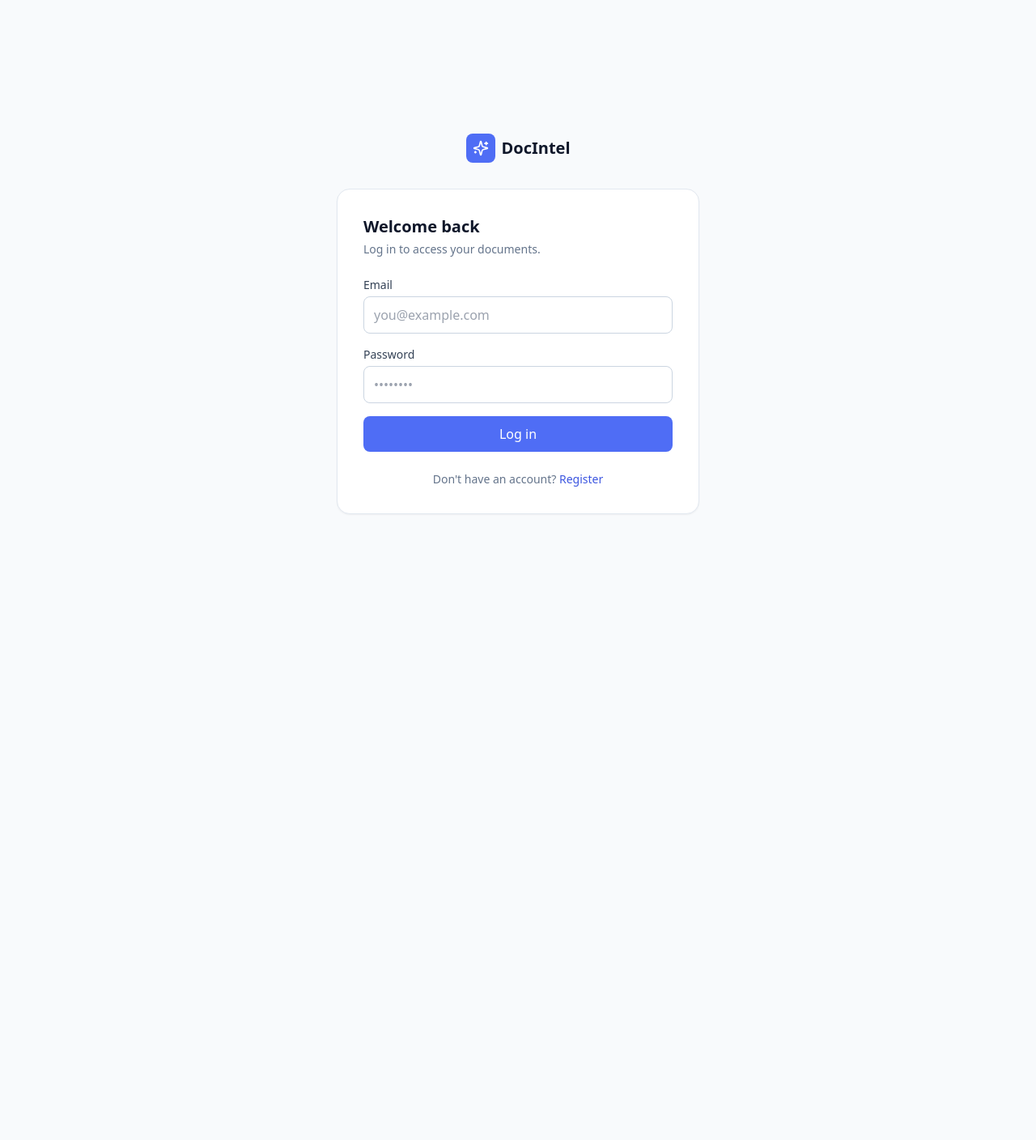
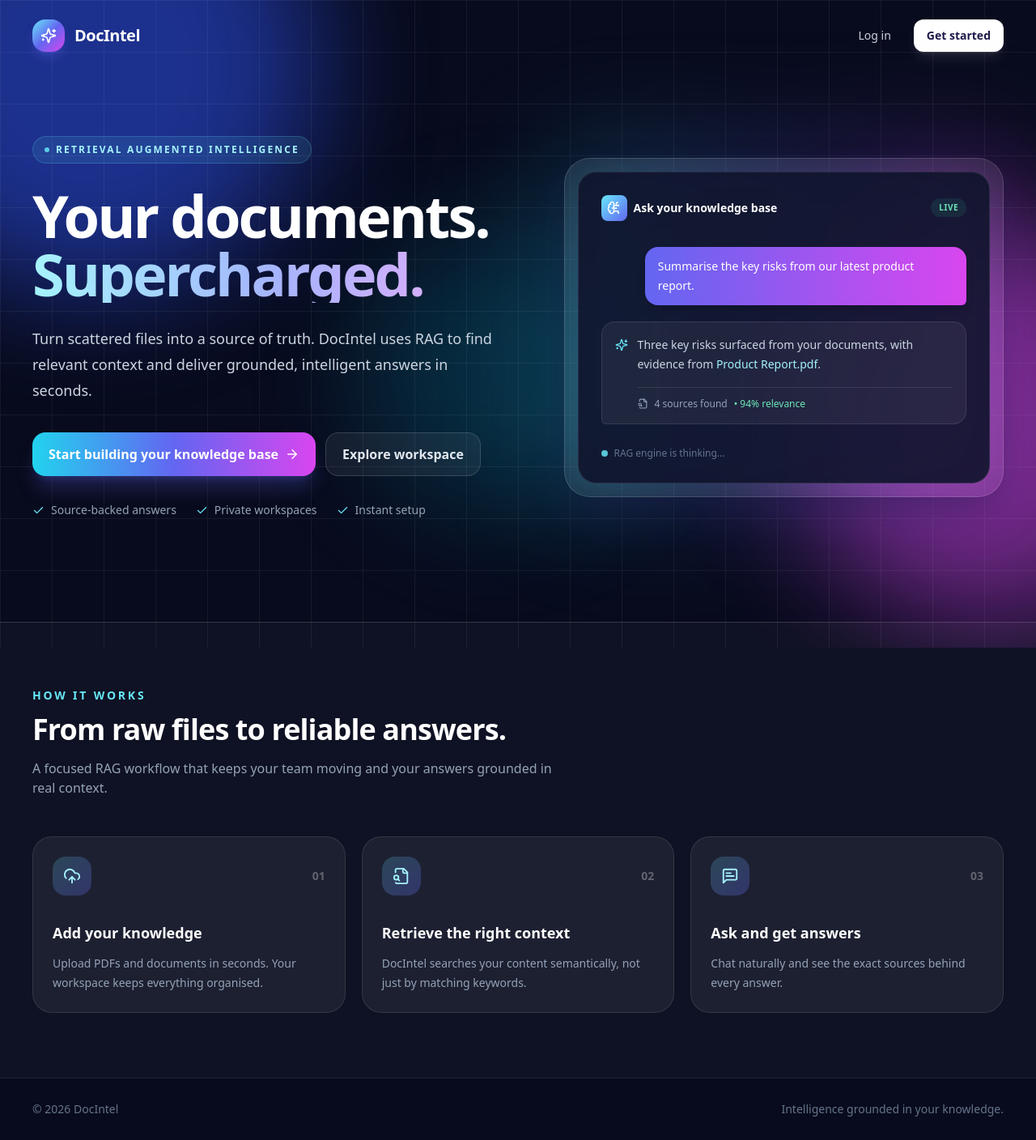
Before and after one commit to hussain9798/RAG_Document_Intelligence, a React (Vite) app in the folder frontend/: page / in a window 1280 px wide. Before the commit this address led to /login. Shown: the whole page at 81% size. Before the commit the page ends 800 px from the top, so only its background shows below. Built offline with nearby package versions, Linux system fonts and the light colour scheme; no server answers.

Commit message:
add home page

```diff
--- a/frontend/src/App.jsx
+++ b/frontend/src/App.jsx
@@ -5,12 +5,13 @@ import Dashboard from "./pages/Dashboard.jsx";
 import Documents from "./pages/Documents.jsx";
 import DocumentDetail from "./pages/DocumentDetail.jsx";
 import Chat from "./pages/Chat.jsx";
+import Home from "./pages/Home.jsx";
 import ProtectedRoute from "./components/ProtectedRoute.jsx";
 
 export default function App() {
   return (
     <Routes>
-      <Route path="/" element={<Navigate to="/dashboard" replace />} />
+      <Route path="/" element={<Home />} />
       <Route path="/login" element={<Login />} />
       <Route path="/register" element={<Register />} />
       <Route
--- a/frontend/src/index.css
+++ b/frontend/src/index.css
@@ -7,7 +7,7 @@ html, body, #root {
 }
 
 body {
-  @apply bg-slate-50 text-slate-900 transition-colors duration-300;
+  @apply bg-slate-50 text-slate-900 transition-colors duration-300 antialiased;
 }
 
 /* dark mode defaults */
@@ -21,6 +21,51 @@ body {
 }
 .slide-up {
   animation: slide-up 300ms cubic-bezier(.2,.8,.2,1) both;
+}
+
+.home-orb {
+  position: absolute;
+  border-radius: 9999px;
+  filter: blur(70px);
+  opacity: .5;
+  animation: float-orb 12s ease-in-out infinite alternate;
+}
+.home-orb-blue {
+  width: 34rem;
+  height: 34rem;
+  top: -12rem;
+  left: -10rem;
+  background: #3157ff;
+}
+.home-orb-pink {
+  width: 28rem;
+  height: 28rem;
+  top: 18rem;
+  right: -10rem;
+  background: #d946ef;
+  animation-delay: -4s;
+}
+.home-orb-cyan {
+  width: 20rem;
+  height: 20rem;
+  bottom: 12rem;
+  left: 35%;
+  background: #06b6d4;
+  opacity: .2;
+  animation-delay: -8s;
+}
+
+@keyframes float-orb {
+  from { transform: translate3d(-2%, -3%, 0) scale(1); }
+  to { transform: translate3d(3%, 4%, 0) scale(1.08); }
+}
+
+@media (prefers-reduced-motion: reduce) {
+  *, *::before, *::after {
+    animation-duration: .01ms !important;
+    animation-iteration-count: 1 !important;
+    scroll-behavior: auto !important;
+  }
 }
 
 /* mobile bottom nav styling */
--- /dev/null
+++ b/frontend/src/pages/Home.jsx
@@ -0,0 +1,158 @@
+import { Link } from "react-router-dom";
+import {
+  ArrowRight,
+  BrainCircuit,
+  Check,
+  FileSearch,
+  MessageSquareText,
+  Sparkles,
+  UploadCloud,
+} from "lucide-react";
+
+const STEPS = [
+  {
+    icon: UploadCloud,
+    number: "01",
+    title: "Add your knowledge",
+    description: "Upload PDFs and documents in seconds. Your workspace keeps everything organised.",
+  },
+  {
+    icon: FileSearch,
+    number: "02",
+    title: "Retrieve the right context",
+    description: "DocIntel searches your content semantically, not just by matching keywords.",
+  },
+  {
+    icon: MessageSquareText,
+    number: "03",
+    title: "Ask and get answers",
+    description: "Chat naturally and see the exact sources behind every answer.",
+  },
+];
+
+export default function Home() {
+  return (
+    <main className="min-h-screen overflow-hidden bg-[#080b1d] text-white selection:bg-fuchsia-400/30">
+      <div className="pointer-events-none fixed inset-0 overflow-hidden">
+        <div className="home-orb home-orb-blue" />
+        <div className="home-orb home-orb-pink" />
+        <div className="home-orb home-orb-cyan" />
+        <div className="absolute inset-0 opacity-[0.07] [background-image:linear-gradient(rgba(255,255,255,.8)_1px,transparent_1px),linear-gradient(90deg,rgba(255,255,255,.8)_1px,transparent_1px)] [background-size:64px_64px]" />
+      </div>
+
+      <nav className="relative z-10 mx-auto flex max-w-7xl items-center justify-between px-6 py-6 lg:px-10">
+        <Link to="/" className="flex items-center gap-3">
+          <span className="flex h-10 w-10 items-center justify-center rounded-2xl bg-gradient-to-br from-cyan-300 via-indigo-500 to-fuchsia-500 shadow-lg shadow-indigo-500/30">
+            <Sparkles size={20} />
+          </span>
+          <span className="text-xl font-bold tracking-tight">DocIntel</span>
+        </Link>
+        <div className="flex items-center gap-3">
+          <Link to="/login" className="rounded-xl px-4 py-2.5 text-sm font-medium text-slate-300 transition hover:bg-white/10 hover:text-white">
+            Log in
+          </Link>
+          <Link to="/register" className="rounded-xl bg-white px-4 py-2.5 text-sm font-semibold text-indigo-950 shadow-lg shadow-white/10 transition hover:-translate-y-0.5 hover:bg-cyan-100">
+            Get started
+          </Link>
+        </div>
+      </nav>
+
+      <section className="relative z-10 mx-auto grid max-w-7xl items-center gap-14 px-6 pb-24 pt-14 lg:grid-cols-[1.05fr_.95fr] lg:px-10 lg:pb-32 lg:pt-20">
+        <div className="animate-slide-up">
+          <div className="mb-7 inline-flex items-center gap-2 rounded-full border border-cyan-300/20 bg-cyan-300/10 px-3.5 py-2 text-xs font-semibold uppercase tracking-[0.18em] text-cyan-200">
+            <span className="h-1.5 w-1.5 animate-pulse rounded-full bg-cyan-300" />
+            Retrieval augmented intelligence
+          </div>
+          <h1 className="max-w-3xl break-words text-4xl font-bold leading-[1.05] tracking-[-0.04em] sm:text-6xl lg:text-7xl">
+            Your documents.
+            <span className="block bg-gradient-to-r from-cyan-200 via-indigo-300 to-fuchsia-300 bg-clip-text text-transparent">
+              Supercharged.
+            </span>
+          </h1>
+          <p className="mt-7 max-w-xl text-lg leading-8 text-slate-300">
+            Turn scattered files into a source of truth. DocIntel uses RAG to find relevant context and deliver grounded, intelligent answers in seconds.
+          </p>
+          <div className="mt-9 flex flex-col gap-3 sm:flex-row">
+            <Link to="/register" className="group inline-flex items-center justify-center gap-2 rounded-2xl bg-gradient-to-r from-cyan-400 via-indigo-500 to-fuchsia-500 px-5 py-3.5 font-semibold shadow-xl shadow-indigo-500/25 transition hover:-translate-y-1">
+              Start building your knowledge base
+              <ArrowRight size={18} className="transition group-hover:translate-x-1" />
+            </Link>
+            <Link to="/login" className="inline-flex items-center justify-center rounded-2xl border border-white/15 bg-white/[0.06] px-5 py-3.5 font-semibold text-slate-200 backdrop-blur transition hover:bg-white/10">
+              Explore workspace
+            </Link>
+          </div>
+          <div className="mt-8 flex flex-wrap gap-x-6 gap-y-2 text-sm text-slate-400">
+            {["Source-backed answers", "Private workspaces", "Instant setup"].map((item) => (
+              <span key={item} className="flex items-center gap-2">
+                <Check size={15} className="text-cyan-300" />
+                {item}
+              </span>
+            ))}
+          </div>
+        </div>
+
+        <div className="relative animate-slide-up [animation-delay:120ms]">
+          <div className="absolute -inset-5 rounded-[2.5rem] bg-gradient-to-r from-cyan-400/20 via-indigo-500/20 to-fuchsia-500/20 blur-3xl" />
+          <div className="relative rounded-[2rem] border border-white/15 bg-white/[0.08] p-4 shadow-2xl shadow-indigo-950/50 backdrop-blur-xl">
+            <div className="rounded-[1.4rem] border border-white/10 bg-[#10142d]/90 p-5 sm:p-7">
+              <div className="mb-8 flex items-center justify-between">
+                <div className="flex items-center gap-2 text-sm font-semibold">
+                  <span className="flex h-8 w-8 items-center justify-center rounded-lg bg-gradient-to-br from-cyan-300 to-indigo-500">
+                    <BrainCircuit size={17} />
+                  </span>
+                  Ask your knowledge base
+                </div>
+                <span className="rounded-full bg-emerald-400/10 px-2.5 py-1 text-[10px] font-bold uppercase tracking-wider text-emerald-300">Live</span>
+              </div>
+              <div className="mb-5 ml-auto max-w-[88%] rounded-2xl rounded-br-md bg-gradient-to-r from-indigo-500 to-fuchsia-500 px-4 py-3 text-sm leading-6 shadow-lg">
+                Summarise the key risks from our latest product report.
+              </div>
+              <div className="flex gap-3 rounded-2xl rounded-bl-md border border-white/10 bg-white/[0.06] p-4 text-sm leading-6 text-slate-300">
+                <Sparkles size={16} className="mt-1 shrink-0 text-cyan-300" />
+                <div>
+                  <p>Three key risks surfaced from your documents, with evidence from <span className="font-medium text-cyan-200">Product Report.pdf</span>.</p>
+                  <div className="mt-4 flex items-center gap-2 border-t border-white/10 pt-3 text-xs text-slate-400">
+                    <FileSearch size={13} /> 4 sources found <span className="text-emerald-300">• 94% relevance</span>
+                  </div>
+                </div>
+              </div>
+              <div className="mt-7 flex items-center gap-2 text-xs text-slate-500">
+                <span className="h-2 w-2 animate-pulse rounded-full bg-cyan-300" />
+                RAG engine is thinking...
+              </div>
+            </div>
+          </div>
+        </div>
+      </section>
+
+      <section className="relative z-10 border-t border-white/10 bg-white/[0.03] px-6 py-20 lg:px-10">
+        <div className="mx-auto max-w-7xl">
+          <div className="mb-12 max-w-2xl">
+            <p className="mb-3 text-sm font-bold uppercase tracking-[0.2em] text-cyan-300">How it works</p>
+            <h2 className="text-3xl font-bold tracking-tight sm:text-4xl">From raw files to reliable answers.</h2>
+            <p className="mt-4 text-slate-400">A focused RAG workflow that keeps your team moving and your answers grounded in real context.</p>
+          </div>
+          <div className="grid gap-5 md:grid-cols-3">
+            {STEPS.map(({ icon: Icon, number, title, description }) => (
+              <article key={number} className="group rounded-3xl border border-white/10 bg-white/[0.06] p-6 transition duration-300 hover:-translate-y-2 hover:border-cyan-300/30 hover:bg-white/[0.1]">
+                <div className="mb-8 flex items-center justify-between">
+                  <span className="flex h-12 w-12 items-center justify-center rounded-2xl bg-gradient-to-br from-cyan-300/20 to-indigo-500/30 text-cyan-200 transition group-hover:scale-110">
+                    <Icon size={22} />
+                  </span>
+                  <span className="text-sm font-bold text-white/30">{number}</span>
+                </div>
+                <h3 className="text-lg font-semibold">{title}</h3>
+                <p className="mt-3 text-sm leading-6 text-slate-400">{description}</p>
+              </article>
+            ))}
+          </div>
+        </div>
+      </section>
+
+      <footer className="relative z-10 flex flex-col items-center justify-between gap-4 border-t border-white/10 px-6 py-7 text-sm text-slate-500 sm:flex-row lg:px-10">
+        <span>© {new Date().getFullYear()} DocIntel</span>
+        <span>Intelligence grounded in your knowledge.</span>
+      </footer>
+    </main>
+  );
+}
```
